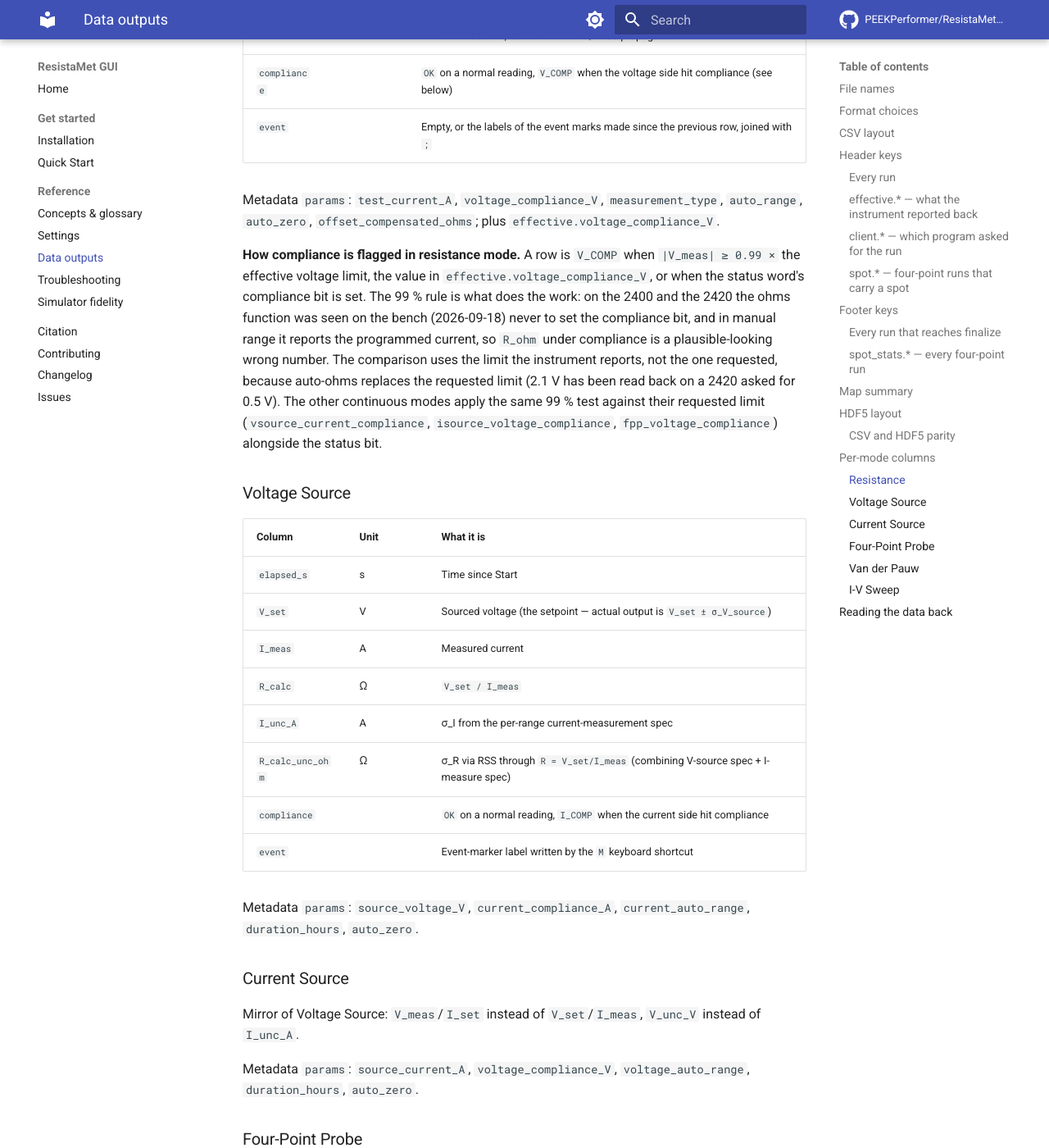
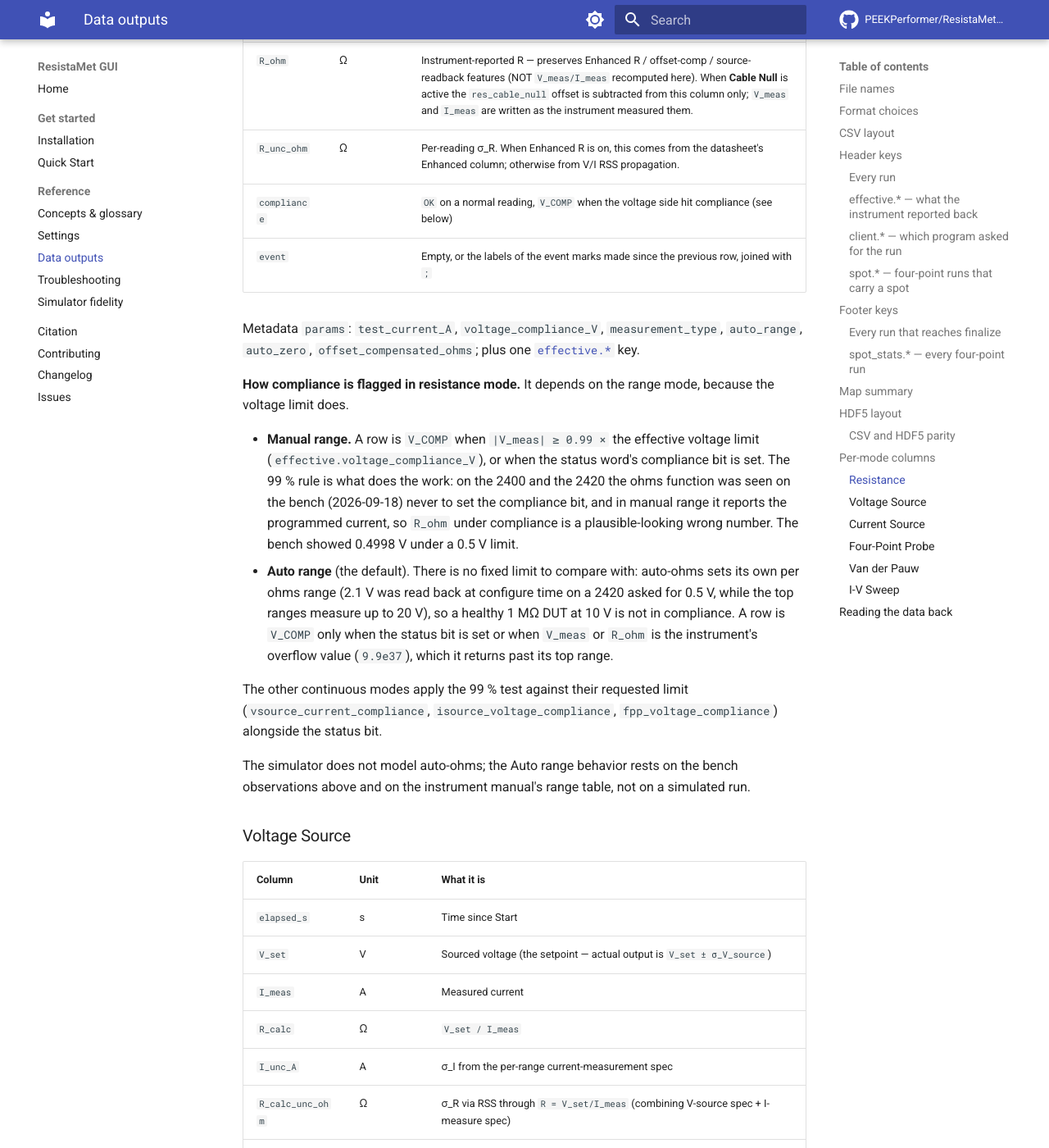
Before and after one commit to PEEKPerformer/ResistaMet-GUI, an MkDocs documentation site: the page built from docs/outputs.md, in a window 1280 px wide and 1400 px high, scrolled down 10963 px. Shown: the whole window at 82% size. Built offline with MkDocs 1.6.1 and Material for MkDocs 9.7.7, drawn with Linux system fonts in a browser that asks for light colours; comment, search, counter and statistics services are not loaded; some of the changed text lies outside the part shown.

Commit message:
Split the effective voltage limit by range mode
Resistance runs in Auto range no longer judge compliance against the
limit read back at configure time, because auto-ohms moves its limit
with the ohms range and a healthy megohm DUT was being flagged on
every row. The header key differs too: manual range writes
effective.voltage_compliance_V, Auto range writes
effective.voltage_compliance_V_at_configure. Describe both keys and
both detection rules, and say that the simulator does not model
auto-ohms.

```diff
--- a/docs/outputs.md
+++ b/docs/outputs.md
@@ -148,13 +148,12 @@
 
 `params.*` is what was asked for. `effective.*` is what the instrument reported after it was configured, recorded so that a reader comparing the two sees what the instrument overrode.
 
-One key exists, in resistance mode only:
+It exists in resistance mode only, as one of two keys. Both hold the reply to `:SENS:VOLT:PROT?` read once, after configuration and before the output comes on (the requested value if the query fails):
 
-| Key | Unit | Meaning |
-|---|---|---|
-| `effective.voltage_compliance_V` | V | The reply to `:SENS:VOLT:PROT?` after configuration. With **Auto range** on, the instrument's auto-ohms function sets its own voltage limit and chooses its own test current per range, so this can differ from `params.voltage_compliance_V`, and the `I_meas` column, not `params.test_current_A`, is the record of the current that flowed. If the query fails the requested value is written. |
-
-Resistance-mode compliance is judged against this value; see [Resistance](#resistance).
+| Key | Unit | Written when | Meaning |
+|---|---|---|---|
+| `effective.voltage_compliance_V` | V | Manual range (`params.auto_range: false`) | The voltage limit in force for the whole run. Compliance is judged against it; see [Resistance](#resistance). |
+| `effective.voltage_compliance_V_at_configure` | V | **Auto range** (`params.auto_range: true`, the default) | What the limit was at configure time, and no more than that. In Auto range the instrument's auto-ohms function chooses its own test current and voltage limit per ohms range and moves them as it changes range, so no row was necessarily measured under this number, and `params.voltage_compliance_V` and `params.test_current_A` are not what applied either. The `I_meas` column is the record of the current that flowed. |
 
 ### `client.*` — which program asked for the run
 
@@ -273,7 +272,7 @@
 
 ## HDF5 layout
 
-Single dataset named `data` of compound dtype (every column as a variable-length UTF-8 string for type-mixing safety). Metadata lives in the file's `attrs` under the same dotted names the CSV uses (`params.source_current_A`, `effective.voltage_compliance_V`, `spot.map_id`, `spot_stats.rs.mean`, …), plus `columns` and `units` attribute arrays and `resistamet_format_version`. End metadata is added to `attrs` at finalize. Chunked (1024 rows per chunk), gzip level 6.
+Single dataset named `data` of compound dtype (every column as a variable-length UTF-8 string for type-mixing safety). Metadata lives in the file's `attrs` under the same dotted names the CSV uses (`params.source_current_A`, `effective.voltage_compliance_V_at_configure`, `spot.map_id`, `spot_stats.rs.mean`, …), plus `columns` and `units` attribute arrays and `resistamet_format_version`. End metadata is added to `attrs` at finalize. Chunked (1024 rows per chunk), gzip level 6.
 
 ### CSV and HDF5 parity
 
@@ -302,9 +301,16 @@
 | `compliance` | | `OK` on a normal reading, `V_COMP` when the voltage side hit compliance (see below) |
 | `event` | | Empty, or the labels of the event marks made since the previous row, joined with `; ` |
 
-Metadata `params`: `test_current_A`, `voltage_compliance_V`, `measurement_type`, `auto_range`, `auto_zero`, `offset_compensated_ohms`; plus `effective.voltage_compliance_V`.
+Metadata `params`: `test_current_A`, `voltage_compliance_V`, `measurement_type`, `auto_range`, `auto_zero`, `offset_compensated_ohms`; plus one [`effective.*`](#effective-what-the-instrument-reported-back) key.
 
-**How compliance is flagged in resistance mode.** A row is `V_COMP` when `|V_meas| ≥ 0.99 ×` the effective voltage limit, the value in `effective.voltage_compliance_V`, or when the status word's compliance bit is set. The 99 % rule is what does the work: on the 2400 and the 2420 the ohms function was seen on the bench (2026-09-18) never to set the compliance bit, and in manual range it reports the programmed current, so `R_ohm` under compliance is a plausible-looking wrong number. The comparison uses the limit the instrument reports, not the one requested, because auto-ohms replaces the requested limit (2.1 V has been read back on a 2420 asked for 0.5 V). The other continuous modes apply the same 99 % test against their requested limit (`vsource_current_compliance`, `isource_voltage_compliance`, `fpp_voltage_compliance`) alongside the status bit.
+**How compliance is flagged in resistance mode.** It depends on the range mode, because the voltage limit does.
+
+- **Manual range.** A row is `V_COMP` when `|V_meas| ≥ 0.99 ×` the effective voltage limit (`effective.voltage_compliance_V`), or when the status word's compliance bit is set. The 99 % rule is what does the work: on the 2400 and the 2420 the ohms function was seen on the bench (2026-09-18) never to set the compliance bit, and in manual range it reports the programmed current, so `R_ohm` under compliance is a plausible-looking wrong number. The bench showed 0.4998 V under a 0.5 V limit.
+- **Auto range** (the default). There is no fixed limit to compare with: auto-ohms sets its own per ohms range (2.1 V was read back at configure time on a 2420 asked for 0.5 V, while the top ranges measure up to 20 V), so a healthy 1 MΩ DUT at 10 V is not in compliance. A row is `V_COMP` only when the status bit is set or when `V_meas` or `R_ohm` is the instrument's overflow value (`9.9e37`), which it returns past its top range.
+
+The other continuous modes apply the 99 % test against their requested limit (`vsource_current_compliance`, `isource_voltage_compliance`, `fpp_voltage_compliance`) alongside the status bit.
+
+The simulator does not model auto-ohms; the Auto range behavior rests on the bench observations above and on the instrument manual's range table, not on a simulated run.
 
 ### Voltage Source
 
```
Also changed, not shown: docs/concepts.md (+2 -2 lines).
